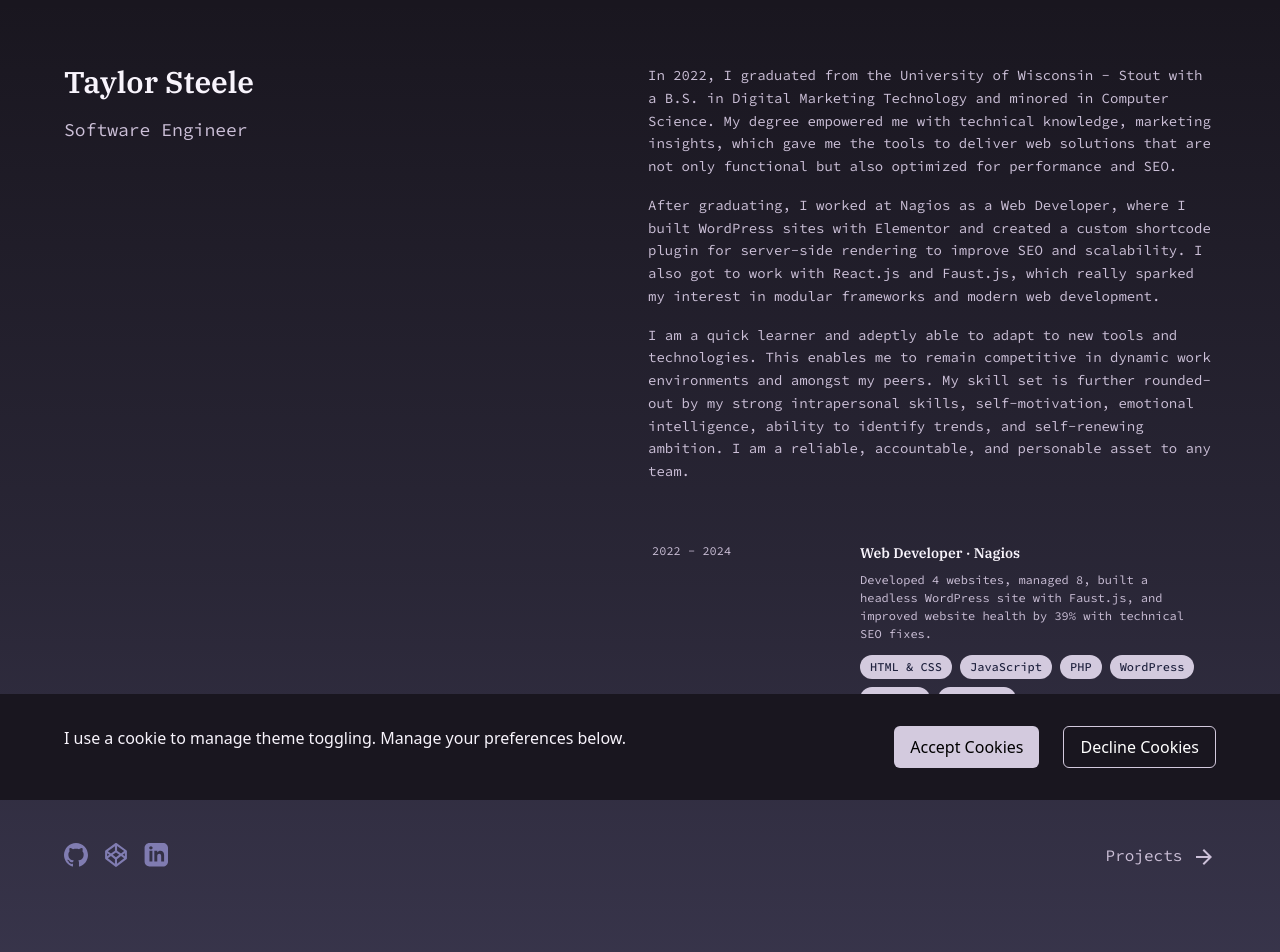
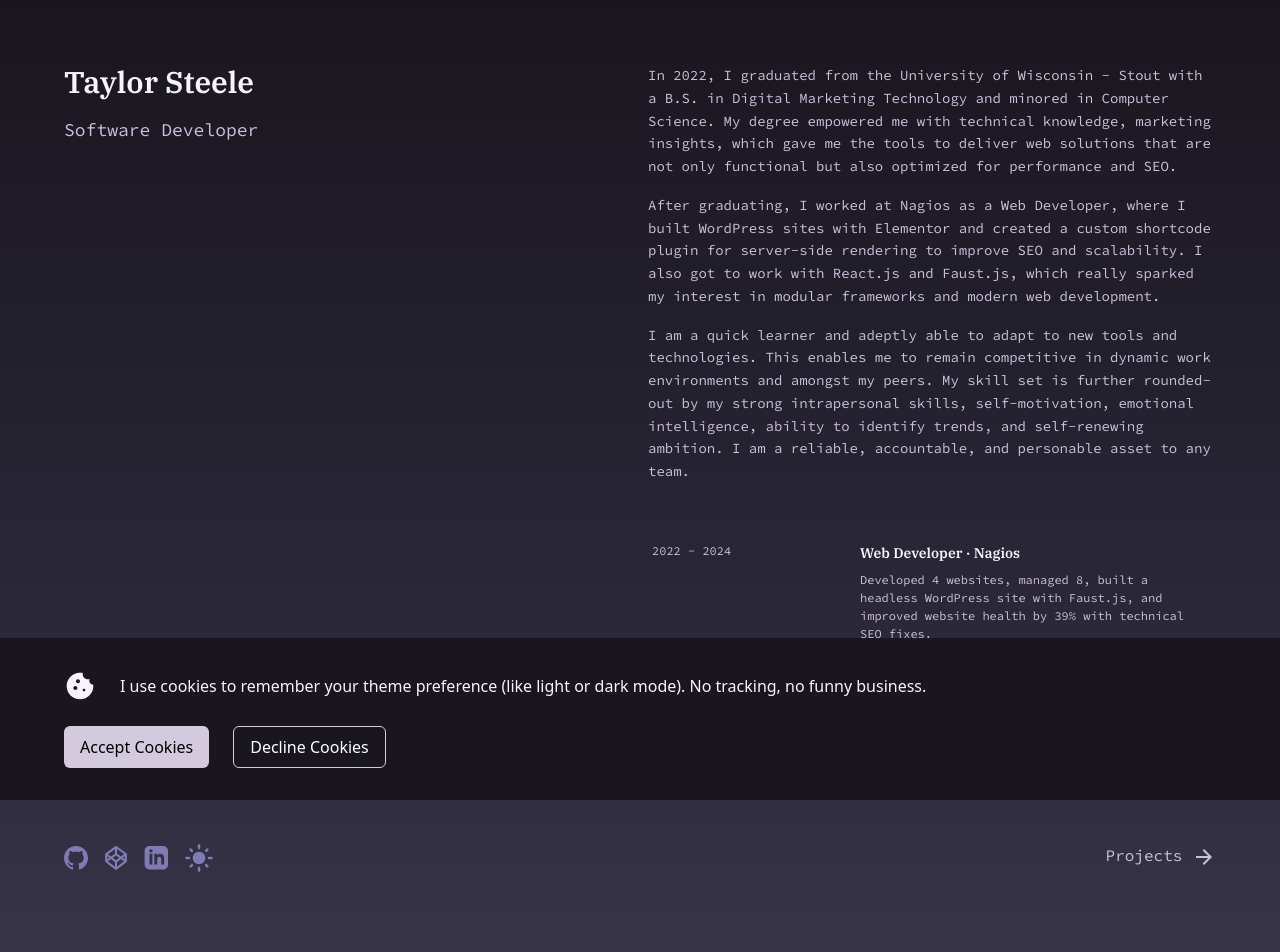
Before and after one commit to MashedTaytors/Steele-site, a Next.js app: page / in a window 1280 px wide. Shown: the top 952 px of the page. Built offline with nearby package versions, Linux system fonts and the light colour scheme; no server answers.

Commit message:
re-prompt for consent on no theme toggle and add cookie icon

```diff
--- a/src/app/context/cookie-consent-context.tsx
+++ b/src/app/context/cookie-consent-context.tsx
@@ -9,6 +9,8 @@ interface CookieConsentContextType {
     preferences: boolean;
   };
   setConsent: (consent: { essential: boolean; preferences: boolean }) => void;
+  showPopup: boolean;
+  triggerPopup: () => void;
 }
 
 const CookieConsentContext = createContext<CookieConsentContextType | undefined>(undefined);
@@ -18,21 +20,27 @@ export const CookieConsentProvider = ({ children }: { children: ReactNode }) =>
     essential: true,
     preferences: false,
   });
+  const [showPopup, setShowPopup] = useState(false);
 
   useEffect(() => {
     const storedConsent = Cookies.get("cookieConsent");
     if (storedConsent) {
       setConsent(JSON.parse(storedConsent));
+    } else {
+      setShowPopup(true); // Show popup if no consent exists
     }
   }, []);
 
   const updateConsent = (newConsent: { essential: boolean; preferences: boolean }) => {
     Cookies.set("cookieConsent", JSON.stringify(newConsent), { expires: 365 });
     setConsent(newConsent);
+    setShowPopup(false); // Hide popup after updating consent
   };
 
+  const triggerPopup = () => setShowPopup(true); // Function to show the popup when needed
+
   return (
-    <CookieConsentContext.Provider value={{ consent, setConsent: updateConsent }}>
+    <CookieConsentContext.Provider value={{ consent, setConsent: updateConsent, showPopup, triggerPopup }}>
       {children}
     </CookieConsentContext.Provider>
   );
--- a/src/app/page.tsx
+++ b/src/app/page.tsx
@@ -19,7 +19,7 @@ export default function Home() {
           {/* div containing headers */}
             <div className="flex flex-col gap-4">
               <h1 className="text-2xl font-ibmPlexSerif text-primaryText font-semibold lg:text-3xl">Taylor Steele</h1>
-              <h2 className="text-lg font-sourceCodePro text-secondaryText"> Software Engineer</h2>
+              <h2 className="text-lg font-sourceCodePro text-secondaryText"> Software Developer</h2>
             </div>
           </div>
 
--- a/src/components/cookie-consent.tsx
+++ b/src/components/cookie-consent.tsx
@@ -1,49 +1,33 @@
 'use client';
-// TODO: prevent consent banner flash on decline
-import React, { useEffect, useState } from "react";
+
+import React from "react";
 import { useCookieConsent } from "@/app/context/cookie-consent-context";
 import Cookies from "js-cookie";
+import CookieIcon from '@mui/icons-material/Cookie';
 
 export default function CookieConsent() {
-  const { consent, setConsent } = useCookieConsent();
-  const [showPopup, setShowPopup] = useState(!consent.preferences);
-
-
-   // Check if consent already exists on mount
-   useEffect(() => {
-    const storedConsent = Cookies.get("cookieConsent");
-    if (!storedConsent) {
-      setShowPopup(true); // Show popup if no consent exists
-    } else {
-      const parsedConsent = JSON.parse(storedConsent);
-      if (JSON.stringify(parsedConsent) !== JSON.stringify(consent)) {
-        // Sync only if consent is different
-        setConsent(parsedConsent);
-      }
-      setShowPopup(false); // Hide popup if consent exists
-    }
-    // eslint-disable-next-line react-hooks/exhaustive-deps
-  }, []); // Empty dependency array to run only once on mount
+  const { consent, setConsent, showPopup } = useCookieConsent();
 
   const handleAccept = () => {
     const updatedConsent = { essential: true, preferences: true };
     setConsent(updatedConsent);
     Cookies.set("cookieConsent", JSON.stringify(updatedConsent), { expires: 365 });
-    setShowPopup(false);
   };
 
   const handleDecline = () => {
     const updatedConsent = { essential: true, preferences: false };
     setConsent(updatedConsent);
     Cookies.set("cookieConsent", JSON.stringify(updatedConsent), { expires: 365 });
-    setShowPopup(false);
   };
 
   return (
     showPopup && (
       <div className="fixed flex justify-center bottom-0 left-0 right-0 bg-background text-foreground py-8">
         <div className="flex flex-row flex-wrap w-content justify-between gap-6">
-            <p>I use a cookie to manage theme toggling. Manage your preferences below.</p>
+          <div className="flex items-center flex-row gap-6 ">
+            <CookieIcon style={{ fontSize: '32px' }}/>
+            <p> I use cookies to remember your theme preference (like light or dark mode). No tracking, no funny business.</p>
+          </div>
           <div className="flex flex-row gap-6">
             <button onClick={handleAccept} className="bg-paleLilac text-black px-4 py-2 rounded-md">
               Accept Cookies
--- a/src/components/theme-toggle.jsx
+++ b/src/components/theme-toggle.jsx
@@ -5,7 +5,6 @@ import { useCookieConsent } from '@/app/context/cookie-consent-context';
 import LightModeIcon from '@mui/icons-material/LightMode';
 import DarkModeIcon from '@mui/icons-material/DarkMode';
 
-// Utility functions to get and set cookies
 function getCookie(name) {
   const value = `; ${document.cookie}`;
   const parts = value.split(`; ${name}=`);
@@ -19,19 +18,20 @@ function setCookie(name, value, days) {
 }
 
 function ThemeToggle() {
-  const [theme, setTheme] = useState(''); // Initialize with an empty string
-  const { consent } = useCookieConsent(); // Context providing consent status
+  const [theme, setTheme] = useState('');
+  const { consent, triggerPopup } = useCookieConsent();
 
-  // Determine initial theme from cookie or document's data-theme
   useEffect(() => {
     if (consent.preferences) {
       const cookieTheme = getCookie('theme');
       const htmlTheme = document.documentElement.dataset.theme;
-      setTheme(cookieTheme || htmlTheme || 'dark'); // Default to 'dark' if nothing is set
+      setTheme(cookieTheme || htmlTheme || 'dark');
+    } else {
+      const htmlTheme = document.documentElement.dataset.theme;
+      setTheme(htmlTheme || 'dark');
     }
   }, [consent.preferences]);
 
-  // Update cookie and document's theme when theme changes and consent is granted
   useEffect(() => {
     if (consent.preferences && theme) {
       setCookie('theme', theme, 30);
@@ -41,15 +41,13 @@ function ThemeToggle() {
     }
   }, [theme, consent.preferences]);
 
-  // Toggle theme between 'dark' and 'light'
   const toggleTheme = () => {
-    setTheme((prev) => (prev === 'dark' ? 'light' : 'dark'));
+    if (!consent.preferences) {
+      triggerPopup(); // Show the popup for consent
+    } else {
+      setTheme((prev) => (prev === 'dark' ? 'light' : 'dark'));
+    }
   };
-
-  // Hide the button if consent is not granted
-  if (!consent.preferences) {
-    return null;
-  }
 
   return (
     <button onClick={toggleTheme} aria-label="Toggle theme">
```
Lines whose indentation alone changed are shown as unchanged.
